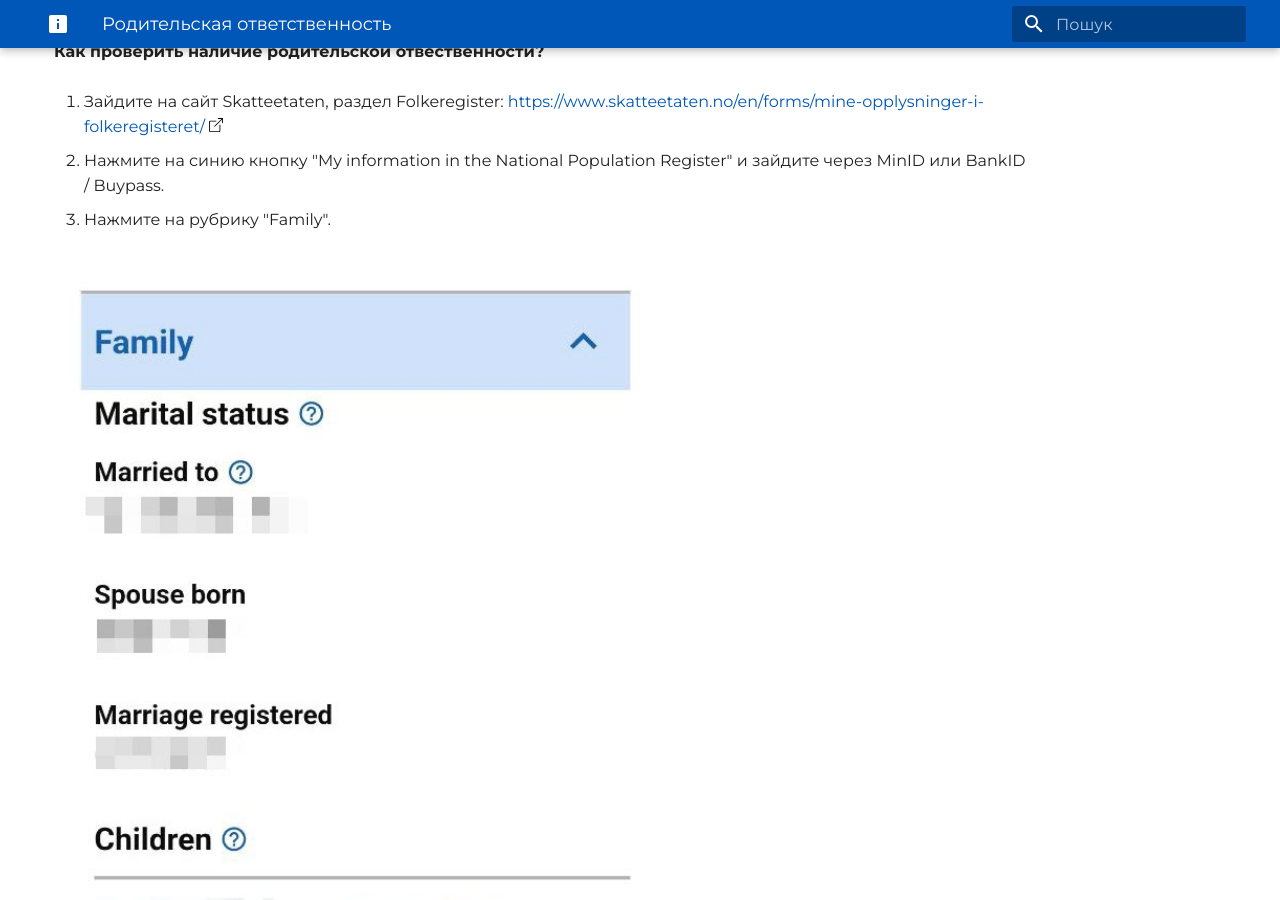
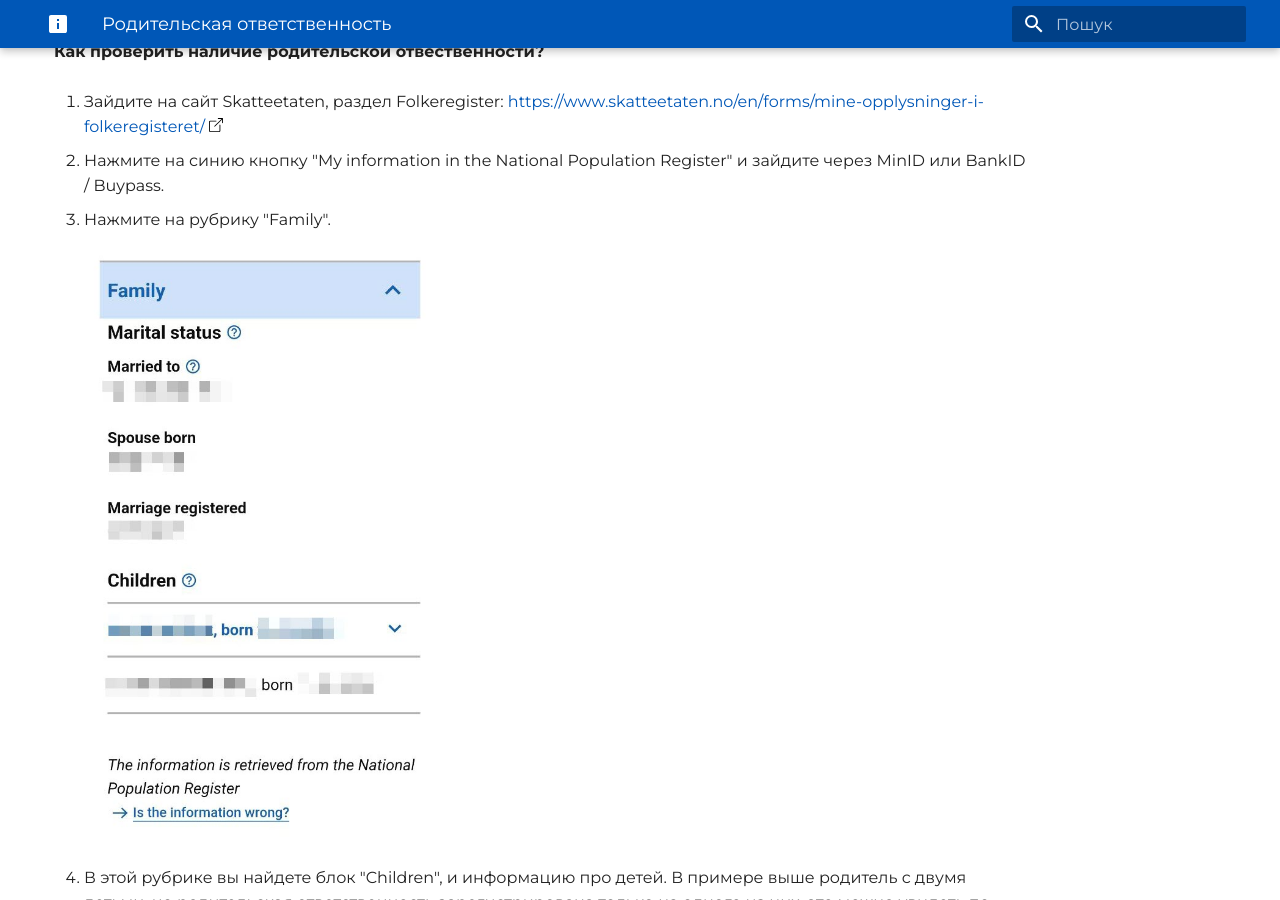
Before and after one commit to norgeinfo/norgeinfo.github.io, an MkDocs documentation site: the page built from docs/avtale-om-foreldreansvar.md, in a window 1280 px wide and 900 px high, scrolled down 640 px. Built offline with MkDocs 1.6.1 and Material for MkDocs 9.7.7, drawn with Linux system fonts in a browser that asks for light colours.

Commit message:
Image width adjustment

```diff
--- a/docs/avtale-om-foreldreansvar.md
+++ b/docs/avtale-om-foreldreansvar.md
@@ -18,13 +18,13 @@ __Как проверить наличие родительской отвест
 
 3. Нажмите на рубрику "Family".
 
-![Skatteetaten](assets/skatteetaten-foreldreansvar-1.jpg){: style="width:600px"}
+    ![Skatteetaten](assets/skatteetaten-foreldreansvar-1.jpg){: style="width:350px"}
 
 4. В этой рубрике вы найдете блок "Children", и информацию про детей. В примере выше родитель с двумя детьми, но родительская ответственность зарегистрирована только на одного из них, это можно увидеть по тому, что имя и дата рождения выделена синим цветом, а также стрелки справа, что означает вы можете нажать на имя ребенка для просмотра дополнительной информации.
 
 5. Если на ребенка есть родительская отвественность, то ниже "Parental responsibility" (родительская ответственность) написано Yes / Ja.
 
-![Skatteetaten](assets/skatteetaten-foreldreansvar-2.jpg){: style="width:600px"}
+    ![Skatteetaten](assets/skatteetaten-foreldreansvar-2.jpg){: style="width:350px"}
 
 6. При отсутствии возможности посмотреть детальную информацию про ребенка это означает отсутствие родительской ответственности. Тогда в реестре вы можете только видеть имя и дату рождения (черный цвет).
 
```
